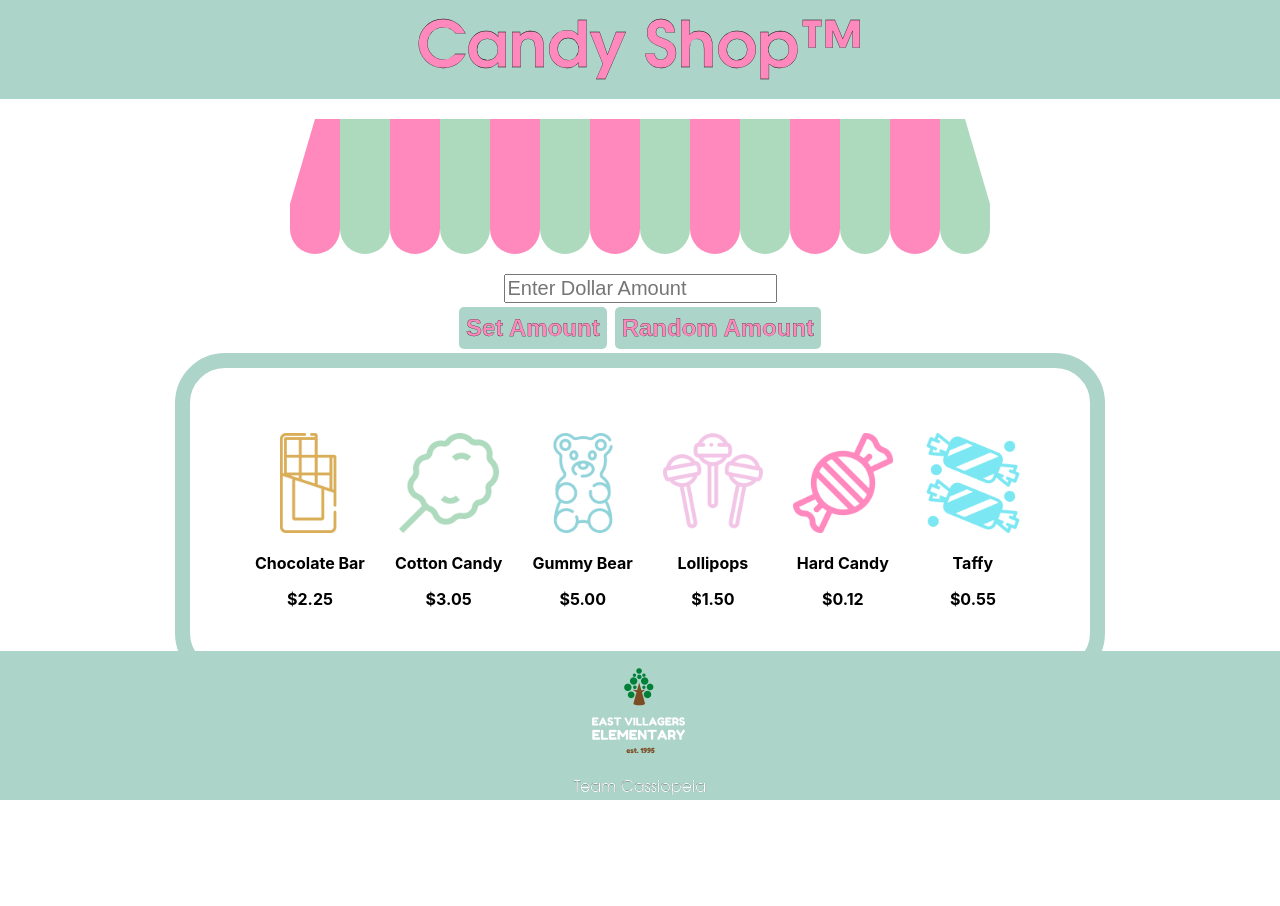
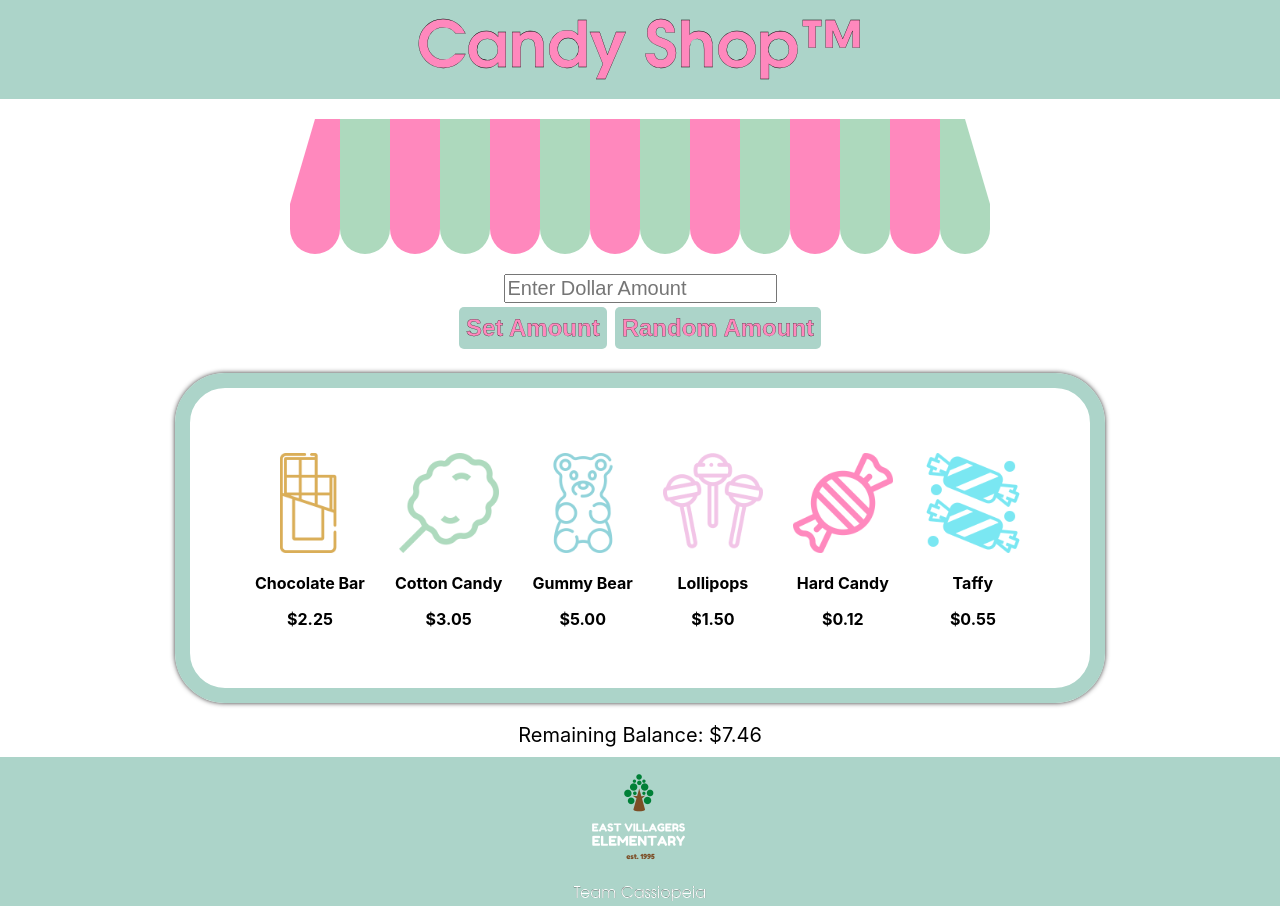
Before and after one commit to earl562/math-app, a React (Create React App) app: page / in a window 1280 px wide. Before the commit the page ends 800 px from the top, so only its background shows below. Built offline with nearby package versions, Linux system fonts and the light colour scheme.

Commit message:
Update App.css

```diff
--- a/src/App.css
+++ b/src/App.css
@@ -19,11 +19,12 @@
 .footer {
     text-align: center;
     background-color: #acd4c9;
-    position: fixed;
     left: 0;
     bottom: 0;
+    position: relative;
     width: 100%;
     margin: 0;
+    margin-top: 10px;;
 }
 
 .candyBox {
@@ -33,7 +34,10 @@
     padding: 50px;
     margin-left: auto;
     margin-right: auto;
+    margin-top: 20px;
+    margin-bottom: 20px;
     border-radius: 50px;
+    box-shadow: 0 0 5px #333;
 }
 
 .candyItem {
```
